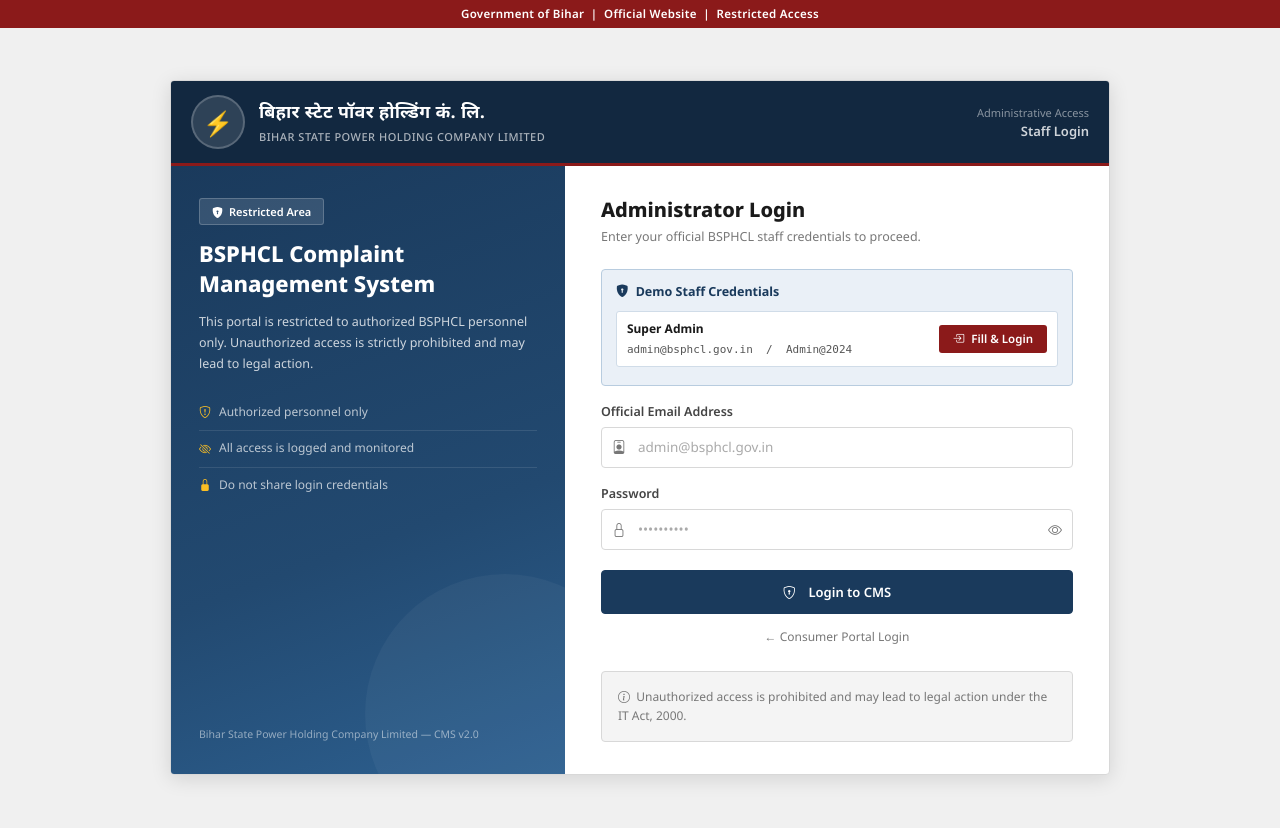
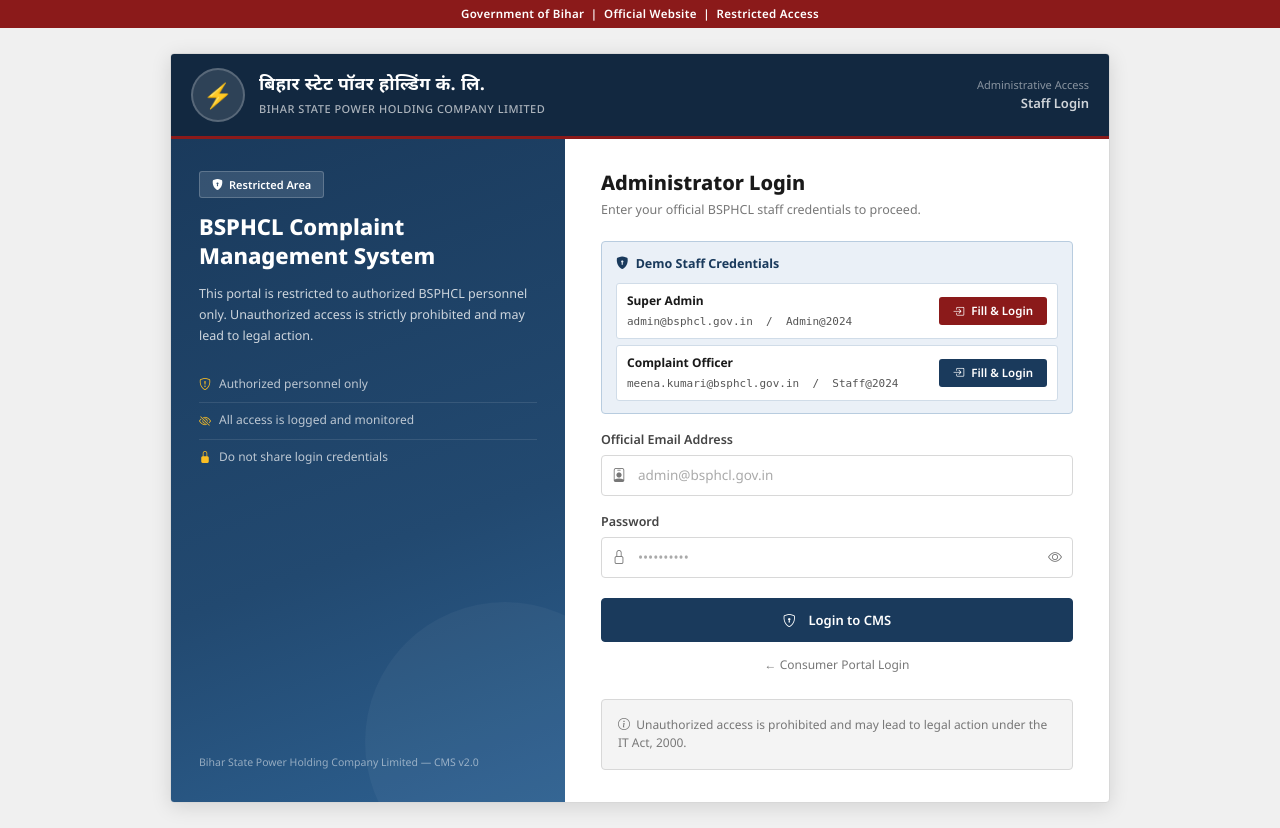
Before and after one commit to sakshii1411/bspchcl-complaint-portal, a Flask app: page /admin/login in a window 1280 px wide. Run offline with Flask 3, Linux system fonts and the light colour scheme.

Commit message:
fix: credentials on correct pages
consumer login:
- removed Staff (Complaint Officer) row from demo banner
- added 'Login as Staff / Admin' button at bottom (clean separator)

admin login:
- Super Admin row: admin@bsphcl.gov.in / Admin@2024
- Complaint Officer row: meena.kumari@bsphcl.gov.in / Staff@2024
- both with Fill & Login buttons

```diff
--- a/templates/admin/login_admin.html
+++ b/templates/admin/login_admin.html
@@ -89,6 +89,24 @@
             </button>
           </div>
 
+          <!-- Complaint Officer row -->
+          <div style="display:flex;justify-content:space-between;align-items:center;
+                      padding:8px 10px;background:#fff;border:1px solid #d0dce8;border-radius:3px;
+                      flex-wrap:wrap;gap:8px;">
+            <div>
+              <div style="color:#1a1a1a;font-size:12px;font-weight:700;">Complaint Officer</div>
+              <div style="color:#555;font-size:11px;margin-top:2px;font-family:monospace;">
+                meena.kumari@bsphcl.gov.in &nbsp;/&nbsp; Staff@2024
+              </div>
+            </div>
+            <button type="button" class="demo-fill-btn"
+                    data-email="meena.kumari@bsphcl.gov.in" data-pw="Staff@2024"
+                    style="background:#1A3A5C;color:#fff;border:none;border-radius:3px;
+                           padding:5px 14px;font-size:11.5px;font-weight:600;cursor:pointer;white-space:nowrap;">
+              <i class="bi bi-box-arrow-in-right me-1"></i> Fill &amp; Login
+            </button>
+          </div>
+
 
         </div>
 
```
Also changed, not shown: templates/login.html (+12 -18 lines).
